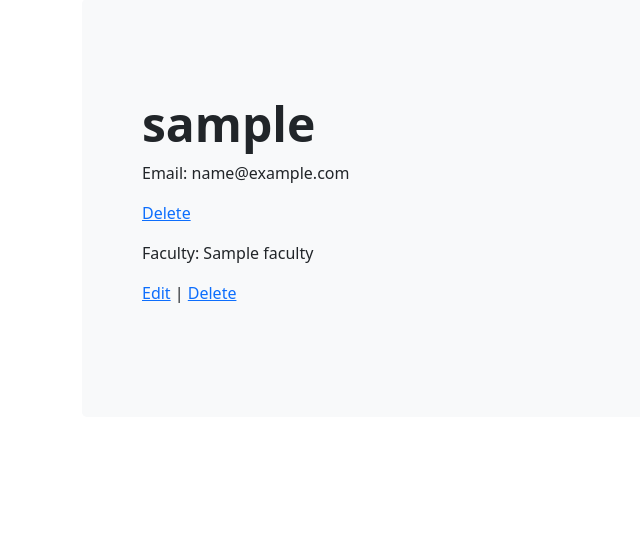
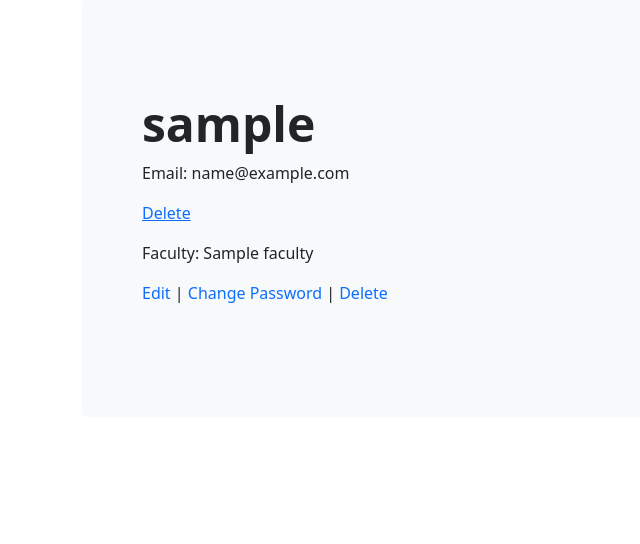
Before and after one commit to IyadElwy/GIU_Internship_Portal, a Django app: template templates/userprofiles/academicadv_profile.html in a window 1280 px wide. Shown: the part 97-641 px from the top of the page, without its empty margins (0-640 px from the left). Run offline with Django 4.2, Linux system fonts and the light colour scheme; the template is opened without the code that fills it: most values are stand-ins (such as "Sample title", 1, 10 or a date in 2020); some libraries are stand-ins or nearby versions.

Commit message:
some minor fixes

```diff
--- a/templates/registration/password_change_form.html
+++ b/templates/registration/password_change_form.html
@@ -13,4 +13,5 @@
         <br>
         <input class="btn btn-danger" type="submit" value="Change my password">
     </form>
+    <br>
 {% endblock content %}
--- a/templates/registration/password_reset_confirm.html
+++ b/templates/registration/password_reset_confirm.html
@@ -13,5 +13,6 @@
         <br>
         <input class="btn btn-success" type="submit" value="Change my password">
     </form>
+    <br>
 
 {% endblock content %}
--- a/templates/registration/password_reset_form.html
+++ b/templates/registration/password_reset_form.html
@@ -15,5 +15,6 @@
         <br>
         <input class="btn btn-danger" type="submit" value="Reset password">
     </form>
+    <br>
 
 {% endblock content %}
--- a/templates/userprofiles/academicadv_profile.html
+++ b/templates/userprofiles/academicadv_profile.html
@@ -26,8 +26,9 @@
                 </div>
                 <p><a href="{% url 'user_delete' acadadv_profile_view.pk %}">Delete</a></p>
                 <p>Faculty: {{ acadadv_profile_view.faculty }}</p>
-                <p><a href="{% url 'acadadv_edit' acadadv_profile_view.pk %}">Edit</a> | <a
-                        href="{% url 'user_delete' acadadv_profile_view.pk %}">Delete</a></p>
+                <p><a class="no_underline" href="{% url 'acadadv_edit' acadadv_profile_view.pk %}">Edit</a> |
+                    <a class="no_underline" href="{% url 'password_change' %}">Change Password</a> |
+                    <a class="no_underline" href="{% url 'user_delete' acadadv_profile_view.pk %}">Delete</a></p>
             </div>
         </div>
     </div>
--- a/templates/userprofiles/admin_profile.html
+++ b/templates/userprofiles/admin_profile.html
@@ -30,7 +30,8 @@
                 <div class="article-entry">
                     <p>Email: {{ admin_profile_view.user.email }}</p>
                 </div>
-                <p><a href="{% url 'user_delete' admin_profile_view.pk %}">Delete</a></p>
+                <p><a class="no_underline" href="{% url 'password_change' %}">Change Password</a> |
+                    <a class="no_underline" href="{% url 'user_delete' admin_profile_view.pk %}">Delete</a></p>
 
 
             </div>
--- a/templates/userprofiles/careerofc_profile.html
+++ b/templates/userprofiles/careerofc_profile.html
@@ -27,7 +27,8 @@
                 <div class="article-entry">
                     <p>Email: {{ careerofc_profile_view.user.email }}</p>
                 </div>
-                <p><a href="{% url 'user_delete' careerofc_profile_view.pk %}">Delete</a></p>
+                <p><a class="no_underline" href="{% url 'password_change' %}">Change Password</a> |
+                    <a class="no_underline" href="{% url 'user_delete' careerofc_profile_view.pk %}">Delete</a></p>
 
 
             </div>
--- a/templates/userprofiles/employer_profile.html
+++ b/templates/userprofiles/employer_profile.html
@@ -45,8 +45,9 @@
                         <p>Current Employee count: {{ employer_profile_view.number_of_current_employees }}</p>
                     {% endif %}
                 </div>
-                <p><a href="{% url 'employer_edit' employer_profile_view.pk %}">Edit</a> |
-                    <a href="{% url 'user_delete' employer_profile_view.pk %}">Delete</a></p>
+                <p><a class="no_underline" href="{% url 'employer_edit' employer_profile_view.pk %}">Edit</a> |
+                    <a class="no_underline" href="{% url 'password_change' %}">Change Password</a> |
+                    <a class="no_underline" href="{% url 'user_delete' employer_profile_view.pk %}">Delete</a></p>
 
 
             </div>
--- a/templates/userprofiles/facultyrep_profile.html
+++ b/templates/userprofiles/facultyrep_profile.html
@@ -25,8 +25,10 @@
                     <p>Email: {{ facultyrep_profile_view.user.email }}</p>
                     <p>Faculty: {{ facultyrep_profile_view.faculty }}</p>
                 </div>
-                <p><a href="{% url 'facrep_edit' facultyrep_profile_view.pk %}">Edit</a> | <a
-                        href="{% url 'user_delete' facultyrep_profile_view.pk %}">Delete</a></p>
+                <p><a class="no_underline" href="{% url 'facrep_edit' facultyrep_profile_view.pk %}">Edit</a> |
+                    <a class="no_underline" href="{% url 'password_change' %}">Change Password</a> |
+                    <a class="no_underline" href="{% url 'user_delete' facultyrep_profile_view.pk %}">Delete</a>
+                </p>
             </div>
         </div>
     </div>
--- a/templates/userprofiles/student_profile.html
+++ b/templates/userprofiles/student_profile.html
@@ -37,6 +37,7 @@
                 <p>Major: {{ student_profile_view.major }}</p>
                 <p>Gpa: {{ student_profile_view.gpa }}</p>
                 <p><a class="no_underline" href="{% url 'student_edit' student_profile_view.pk %}">Edit</a> |
+                    <a class="no_underline" href="{% url 'password_change' %}">Change Password</a> |
                     <a class="no_underline" href="{% url 'user_delete' student_profile_view.pk %}">Delete</a></p>
 
             </div>
```
Also changed, not shown: db.sqlite3.
